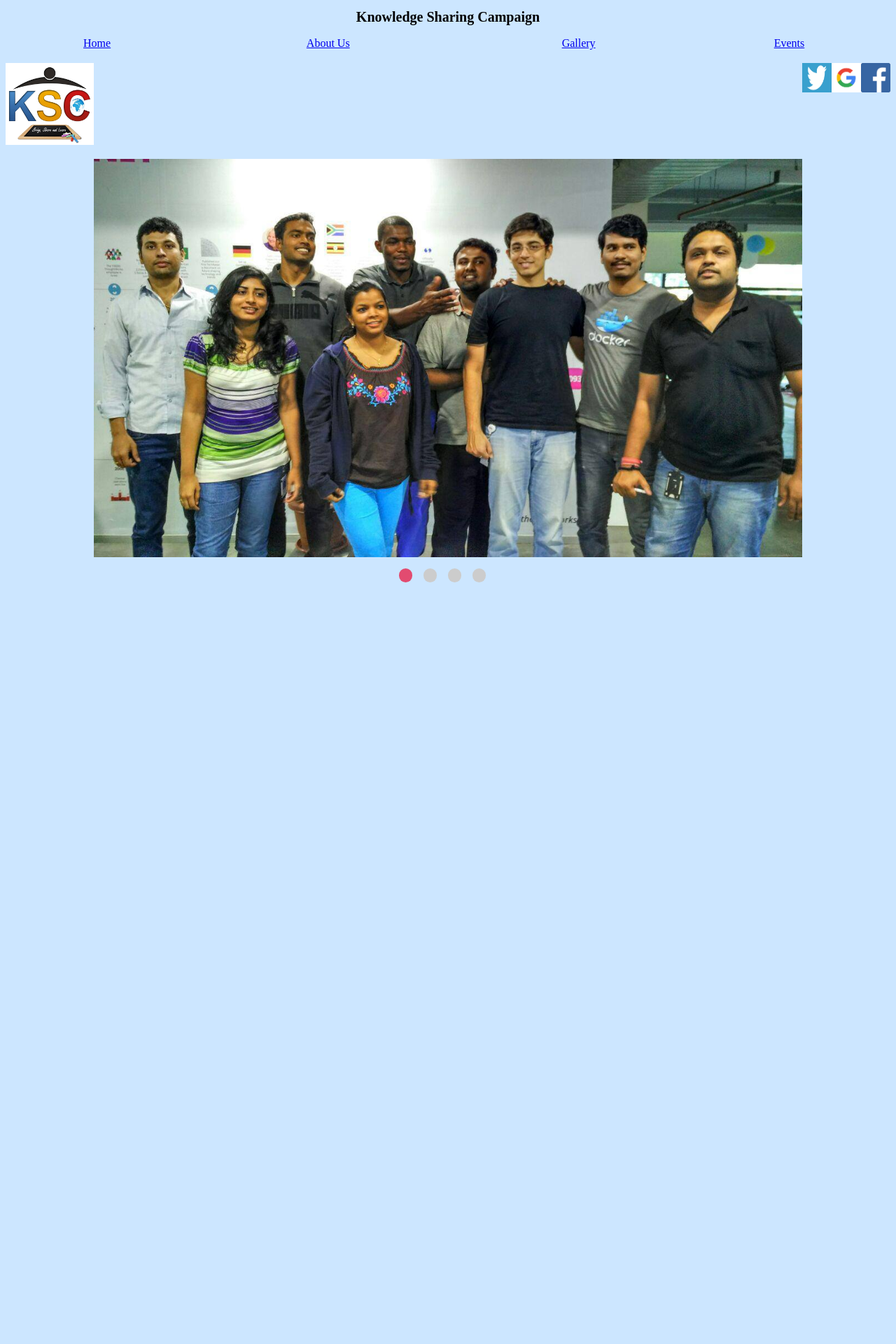
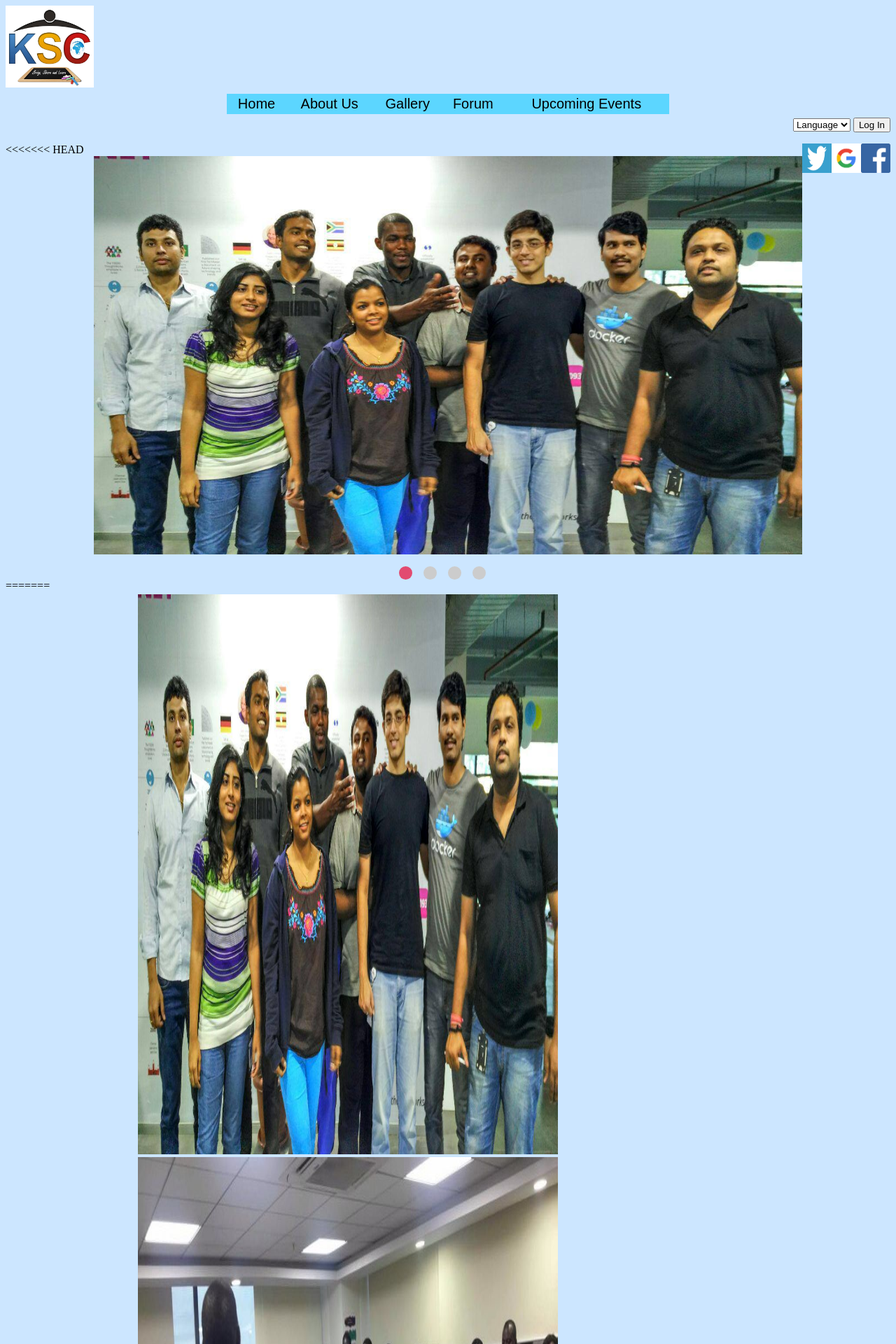
Before and after one commit to knowledge-sharing-campaign/site, a Flask app: page / in a window 1280 px wide. Shown: the top 1920 px of the page at 70% size. Before the commit the page ends 832 px from the top, so only its background shows below. Run offline with Flask 2, Linux system fonts and the light colour scheme; some libraries are stand-ins or nearby versions.

Commit message:
Yash Noor | Header | modifying header

```diff
--- a/app/app_core/templates/home.html
+++ b/app/app_core/templates/home.html
@@ -9,29 +9,58 @@
     <script src="/static/slippry/dist/slippry.min.js"></script>
     <link rel="stylesheet" href="/static/slippry/dist/slippry.css">
     <link rel="stylesheet" href="/static/css/home.css" type="text/css">
+
+    <style type="text/css">
+    body {
+        background-color: #CCE6FF }
+    #Table1 {
+        background-color: #5CD6FF ;
+        font: 20px arial, sans-serif ;
+        width:50% ;
+        margin: 5px auto }
+    a:link {
+        color: black ;
+        text-decoration: none}
+    a:hover {
+        text-transform: none}
+    #bar {
+        padding-top: 25px
+    }
+    </style>
+
 </head>
 
-<body style="background-color:#CCE6FF">
-    <center>
-        <h1>Knowledge Sharing Campaign</h1>
-    </center>
-    <div header>
-                <table border="1" width="100%" id="Table1">
-                    <tr font-size="14" align="center">
+<body>
+    <div>
+        <tr><img height="5%" src="/static/images/logo1.jpeg" width="10%" id="logo"></tr>
+    </div>
+    <div align="center">
+        <table id="Table1">
+            <tr  align="center" id="bar">
                 <td><a href="home.html">Home</a></td>
                 <td><a href="aboutus.html">About Us</a></td>
                 <td><a href="gallery.html">Gallery</a></td>
-                        <td><a href="events.html">Events</a></td>
+                <td><a href="forum.html">Forum</a></td>
+                <td><a href="upcomingevents.html">Upcoming Events</a></td>
             </tr>
         </table>
     </div>
-    <p><img height="5%" src="/static/images/logo1.jpeg" width="10%">
+    <div align="right" id="lang">
+        <select><option>Language</option>
+            <option value="English">English</option>
+            <option value="French">French</option>
+        </select>
+        <button type="button">Log In</button>
+    </div>
+
+    <p>
         <a href="https://www.facebook.com/Knowledge-Sharing-Campaign-2017193451752977/timeline/?ref=br_tf">
             <img align="right" alt="Go to KSC facebook page" border="0" height="42" src="/static/images/facebook1.jpeg" width="42"></a>
         <a href="https://accounts.google.com/ServiceLogin?service=oz&passive=1209600&continue=https://plus.google.com/?gpsrc%3Dgplp0#identifier">
             <img align="right" alt="Go to KSC google+ page" border="0" height="42" src="/static/images/google1.jpeg" width="42"></a>
         <a href="https://twitter.com/hashtag/KnowledgeSharingCampaign?src=hash&lang=en"><img align="right" alt="Go to KSC facebook page" border="0" height="42" src="/static/images/twitter1.jpeg" width="42"></a>
     </p>
+<<<<<<< HEAD
     <section class="slider_wrapper">
         <article class="slider_block">
             <ul id="slider">
@@ -63,6 +92,60 @@
         });
     });
     </script>
+=======
+
+    <table width="100%">
+        <tr>
+            <th>
+                <div id="sliderFrame">
+        <div id="slider">
+            <img height="800" src="/static/images/1.jpg" width="600">
+            <img height="800" src="/static/images/2.jpg" width="600">
+            <img height="800" src="/static/images/3.jpg" width="600">
+            <img height="800" src="/static/images/4.jpg" width="600">
+        </div>
+        <div class="group1-Wrapper">
+            <a onclick="imageSlider.previous()" class="group1-Prev"></a>
+            <a onclick="imageSlider.next()" class="group1-Next"></a>
+        </div>
+        <div style="text-align:center;padding:20px;z-index:20;">
+            <a onclick="imageSlider.previous()" class="group2-Prev"></a>
+            <a id='auto' onclick="switchAutoAdvance()"></a>
+            <a onclick="imageSlider.next()" class="group2-Next"></a>
+        </div>
+    </div>
+            </th>
+            <th>
+               <div align="top">
+    <form>
+        <center>
+            <br>
+            <h1>Sign in</h1>
+            <table>
+                <tr>
+                    <td>Username</td>
+                    <td>
+                        <input type="text">
+                    </td>
+                </tr>
+                <tr>
+                    <td>Password</td>
+                    <td>
+                        <input type="text">
+                    </th>
+                </tr>
+            </table>
+            <br>
+            <input type="submit" value="Sign In">
+            <input type="submit" value="Register">
+        </center>
+    </form>
+    </div>
+            </td>
+        </tr>
+    </table>
+
+>>>>>>> Yash Noor | Header | modifying header
 </body>
 
 </html>
```
Also changed, not shown: app/app_core/templates/forum.html (added, +9 -0 lines), app/app_core/templates/login.html (added, +9 -0 lines), app/app_core/templates/upcomingevents.html (added, +9 -0 lines). Lines whose indentation alone changed are shown as unchanged.
